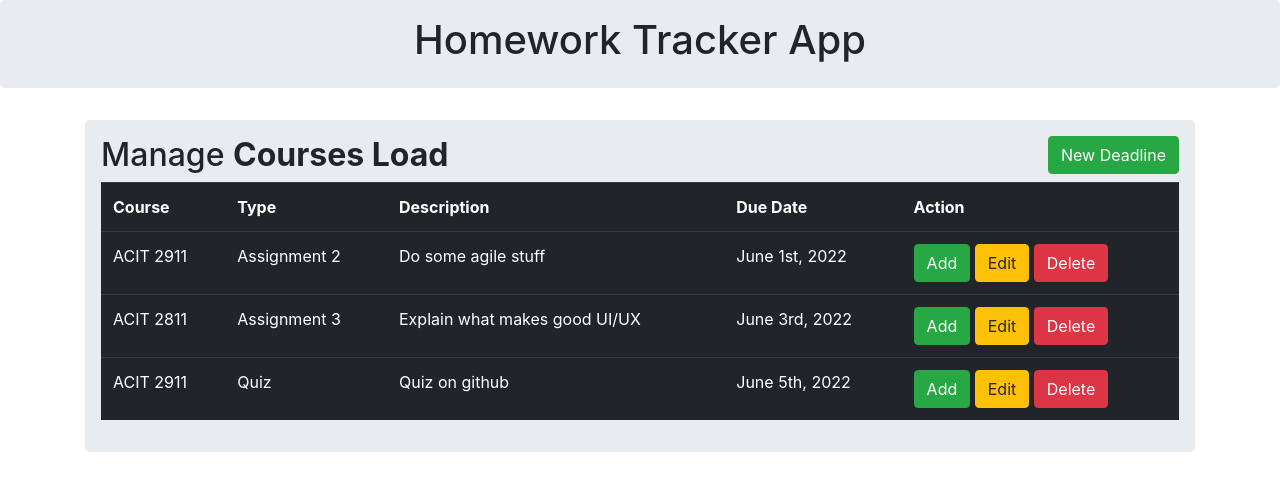
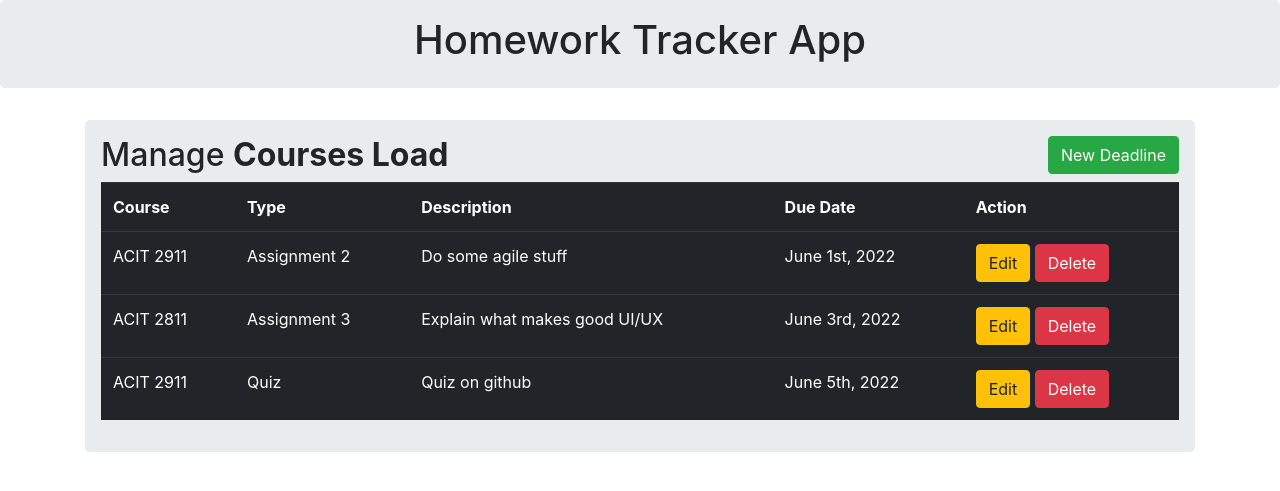
Before and after one commit to udaychhina/acit2911, a Flask app: page / in a window 1280 px wide. Shown: the top 491 px of the page. Run offline with Flask 2, Linux system fonts and the light colour scheme.

Commit message:
remove_add_btn

```diff
--- a/templates/home.html
+++ b/templates/home.html
@@ -29,7 +29,6 @@
                         <td>{{ homework.DueDate }}</td>
 
                         <td>
-                            <a href="" class="btn btn-success btn-xs">Add</a>
                             <a href="" class="btn btn-warning btn-xs">Edit</a>
                             <a href="" class="btn btn-danger btn-xs">Delete</a>
                         </td>
```
